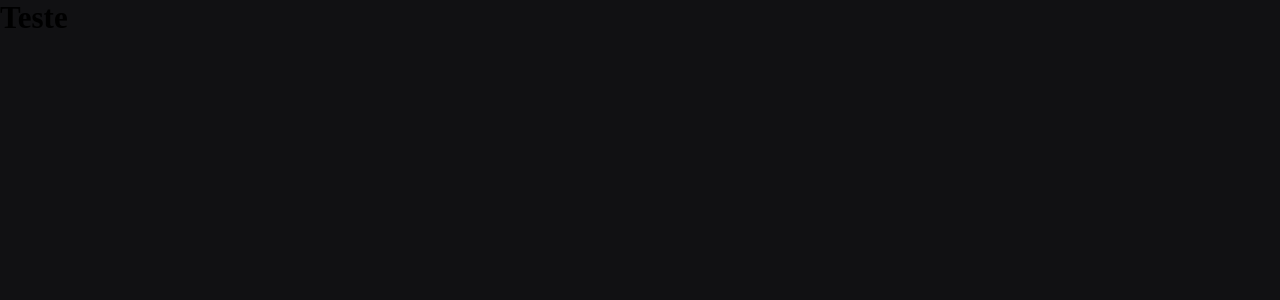
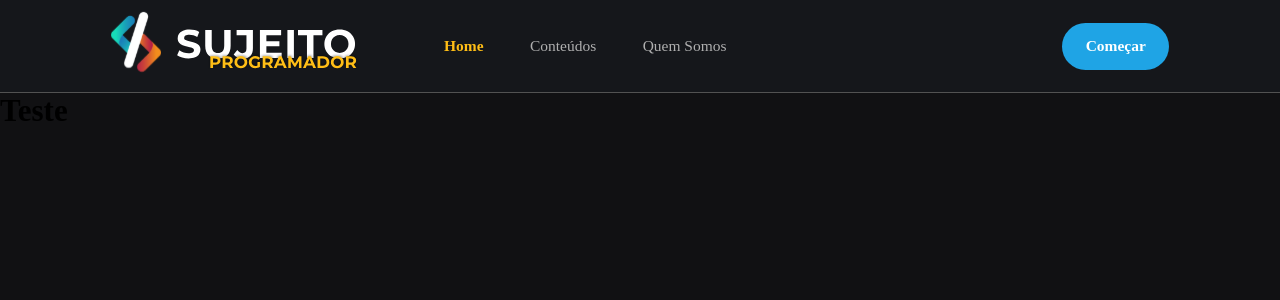
Before and after one commit to lordpizzo/sujeito, a Next.js app: page / in a window 1280 px wide. Shown: the top 300 px of the page. Built offline with nearby package versions, Linux system fonts and the light colour scheme.

Commit message:
Header
Configuração do header,
nav
estilos

```diff
--- /dev/null
+++ b/src/components/ActiveLink/index.tsx
@@ -0,0 +1,20 @@
+import Link, { LinkProps } from "next/link";
+import { useRouter } from "next/router";
+
+interface ActiveLinkProps extends LinkProps {
+	children: string,
+	activeClassName: string,
+}
+
+export default function ActiveLink({ children, activeClassName, ...rest }: ActiveLinkProps) {
+
+	const { asPath } = useRouter()
+
+	const className = asPath === rest.href ? activeClassName : ''
+
+	return (
+		<Link {...rest} className={className}>
+			{children}
+		</Link>
+	)
+}
--- /dev/null
+++ b/src/components/Header/index.tsx
@@ -0,0 +1,34 @@
+import styles from './styles.module.scss'
+import logo from '../../../public/images/logo.svg'
+import Image from 'next/image'
+import Link from 'next/link'
+import ActiveLink from '../ActiveLink'
+
+
+export default function Header() {
+	return (
+		<header className={styles.headerContainer}>
+			<div className={styles.headerContent}>
+				<Link href='/'>
+					<Image src={logo} alt='pizzosoft' />
+				</Link>
+				<nav>
+					<ActiveLink href='/' activeClassName={styles.active}>
+						Home
+					</ActiveLink>
+					<ActiveLink href='/posts' activeClassName={styles.active}>
+						Conteúdos
+					</ActiveLink>
+					<ActiveLink href='/sobre' activeClassName={styles.active}>
+						Quem Somos
+					</ActiveLink>
+
+
+				</nav>
+				<Link className={styles.readybutton} type='button' href="https://pizzosoft.com.br">
+					Começar
+				</Link>
+			</div>
+		</header>
+	)
+}
--- /dev/null
+++ b/src/components/Header/styles.module.scss
@@ -0,0 +1,87 @@
+.headerContainer {
+	height: 6rem;
+	border-bottom: 1px solid var(--gray-200);
+	background: var(--gray-700);
+}
+
+.headerContent {
+	max-width: 1120px;
+	height: 6rem;
+	margin: 0 auto;
+	padding: 0 2rem;
+	display: flex;
+	align-items: center;
+
+	img {
+		cursor: pointer;
+	}
+
+	nav {
+		margin-left: 5rem;
+		height: 6rem;
+
+		a {
+			display: inline-block;
+			position: relative;
+			padding: 0 0.5rem;
+			height: 6rem;
+			line-height: 6rem;
+			color: var(--gray-100);
+			transition: 0.9s;
+
+			&+a {
+				margin-left: 2rem;
+			}
+
+			&:hover {
+				color: var(--white);
+			}
+
+			&.active {
+				color: var(--yellow-500);
+				font-weight: bold;
+			}
+		}
+	}
+}
+
+.readybutton {
+	margin-left: auto;
+	height: 3rem;
+	border-radius: 3rem;
+	background: var(--blue-900);
+	border: 0;
+	padding: 0 1.5rem;
+	display: flex;
+	align-items: center;
+	justify-content: center;
+	color: var(--white);
+	font-weight: bold;
+	transition: filter 0.8s;
+
+	&:hover{
+		filter: brightness(1.2);
+	}
+}
+
+@media (max-width: 790px) {
+	.headerContainer{
+		height: 11rem;
+		padding: 0.5rem 0;
+	}
+
+	.headerContent{
+		display: flex;
+		flex-direction: column;
+
+		nav{
+			display: block;
+			margin-left: auto;
+			margin-right: auto;
+		}
+
+		.readybutton{
+			display: none;
+		}
+	}
+}
--- a/src/pages/_app.tsx
+++ b/src/pages/_app.tsx
@@ -1,5 +1,11 @@
+import Header from '../components/Header'
 import type { AppProps } from 'next/app'
 import '../styles/global.scss'
 export default function App({ Component, pageProps }: AppProps) {
-  return <Component {...pageProps} />
+	return (
+		<>
+			<Header />
+			<Component {...pageProps} />
+		</>
+	)
 }
```
